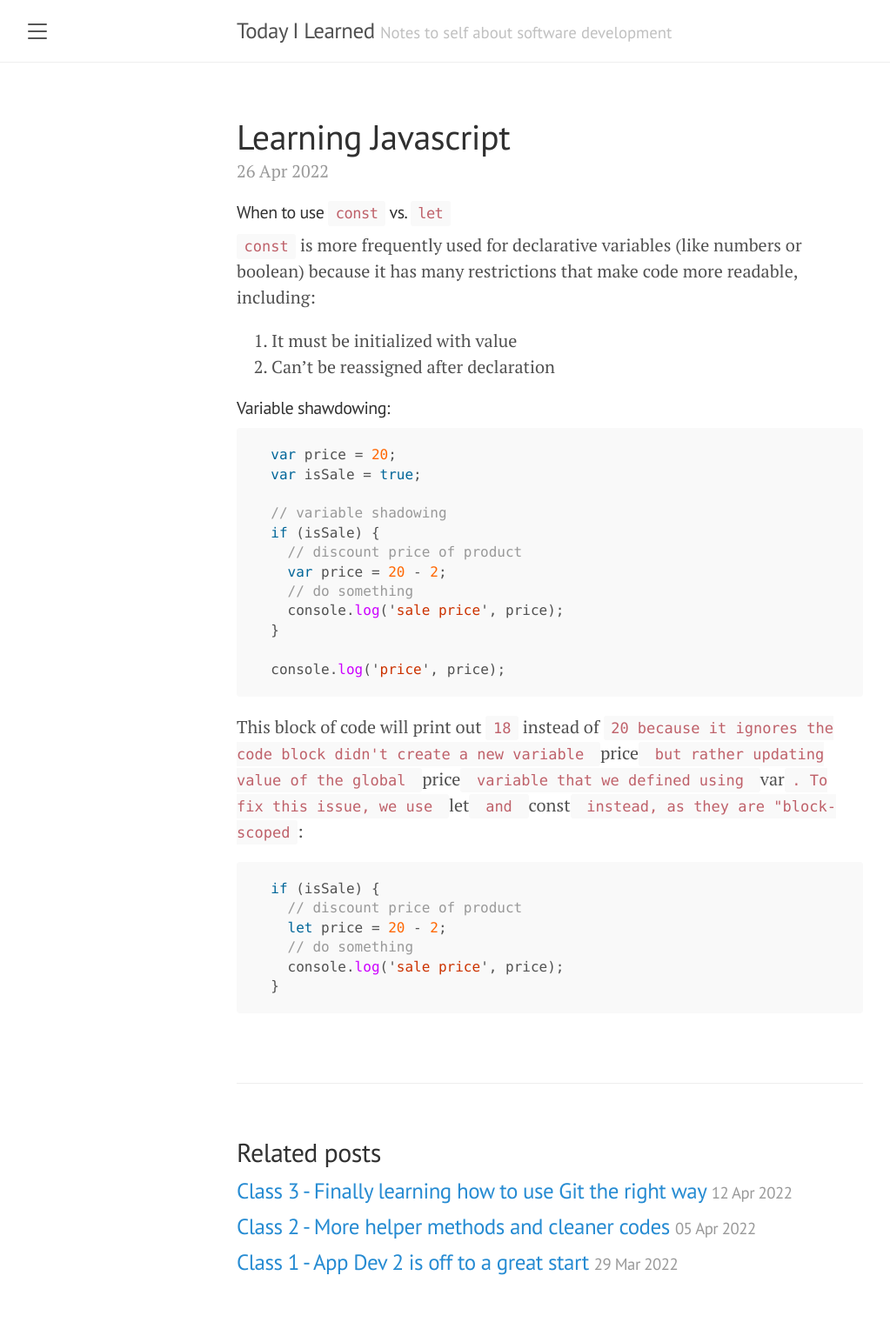
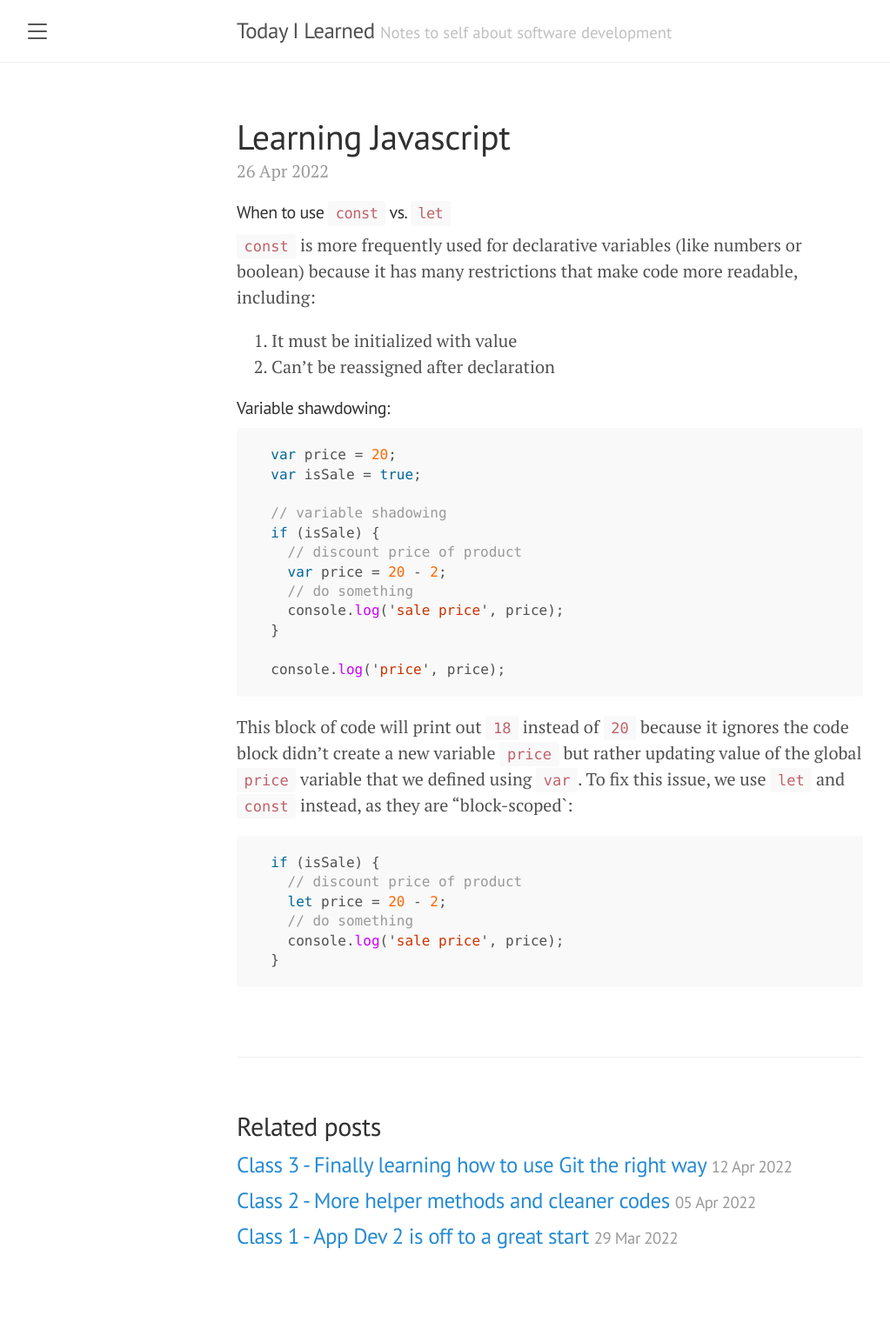
Before and after one commit to thaong91/tn-appdev-spr22, a Jekyll site: the page built from _posts/2022-04-26-learning-javascript.md, in a window 1280 px wide. Shown: the whole page at 87% size, without its empty margins (8-1031 px from the left). Built offline with Jekyll 4.4.1, drawn with Linux system fonts in a browser that asks for light colours; after the commit the page ends 1498 px from its top, so only the background shows below that.

````diff
--- a/_posts/2022-04-26-learning-javascript.md
+++ b/_posts/2022-04-26-learning-javascript.md
@@ -23,7 +23,7 @@ title: Learning Javascript
 
   console.log('price', price);
 ```
-This block of code will print out `18` instead of `20 because it ignores the code block didn't create a new variable `price` but rather updating value of the global `price` variable that we defined using `var`.
+This block of code will print out `18` instead of `20` because it ignores the code block didn't create a new variable `price` but rather updating value of the global `price` variable that we defined using `var`.
 To fix this issue, we use `let` and `const` instead, as they are "block-scoped`:
 ```javascript
   if (isSale) {
````
